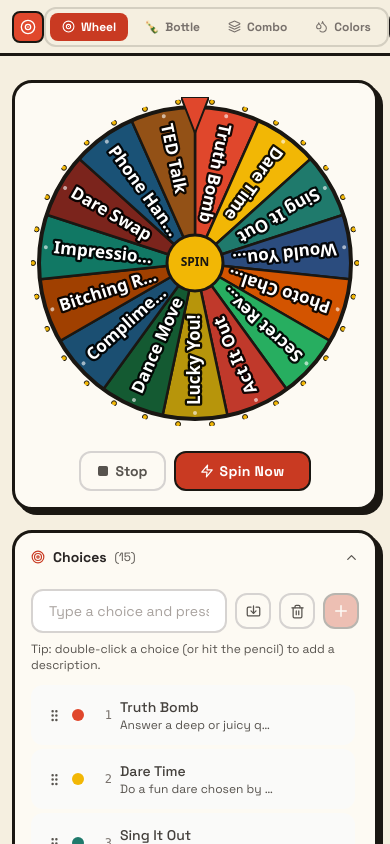
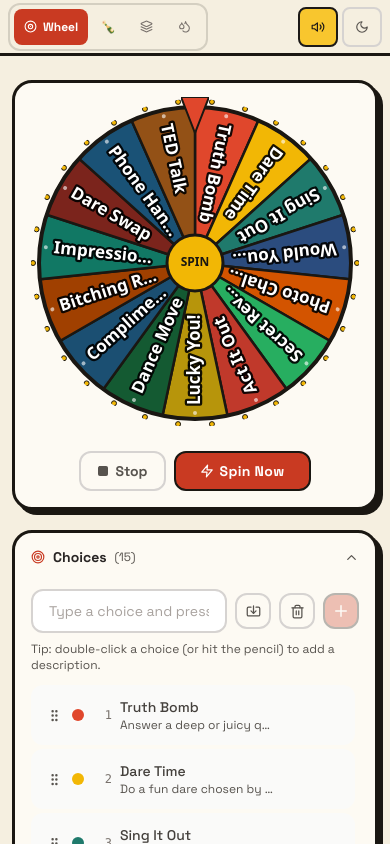
Before and after one commit to princebansal7/Baithak, a React (Vite) app: page / in a window 390 px wide. Shown: the top 844 px of the page. Built offline with nearby package versions, Linux system fonts and the light colour scheme.

Commit message:
mobile responsive

```diff
--- a/src/components/Header.tsx
+++ b/src/components/Header.tsx
@@ -29,14 +29,14 @@ const Header: React.FC<HeaderProps> = ({
   onGameModeChange,
 }) => (
   <header
-    className="fixed top-0 left-0 right-0 z-30 h-14 flex items-center justify-between px-3 md:px-6 border-b-[3px]"
+    className="fixed top-0 left-0 right-0 z-30 h-14 flex items-center justify-between gap-2 px-2 sm:px-3 md:px-6 border-b-[3px]"
     style={{
       background: theme === 'dark' ? '#171310' : '#f5efe0',
       borderColor: theme === 'dark' ? '#4a4033' : '#1a1712',
     }}
   >
     {/* ── Logo ────────────────────────────────────────────────────────── */}
-    <div className="flex items-center gap-2 flex-shrink-0">
+    <div className="hidden sm:flex items-center gap-2 flex-shrink-0">
       <div
         className="w-8 h-8 rounded-lg flex items-center justify-center text-base border-2"
         style={{
@@ -61,7 +61,7 @@ const Header: React.FC<HeaderProps> = ({
 
     {/* ── Game mode tabs (centre) ──────────────────────────────────────── */}
     <div
-      className="flex items-center gap-1 p-1 rounded-xl border-2"
+      className="flex items-center gap-0.5 sm:gap-1 p-1 rounded-xl border-2 min-w-0"
       style={{
         borderColor: theme === 'dark' ? '#4a4033' : 'rgba(26,23,18,0.15)',
       }}
@@ -75,8 +75,9 @@ const Header: React.FC<HeaderProps> = ({
             key={tab.id}
             role="tab"
             aria-selected={active}
+            aria-label={tab.label}
             onClick={() => onGameModeChange(tab.id)}
-            className={`flex items-center gap-1.5 px-3 py-1.5 rounded-lg text-xs font-bold transition-all duration-150 whitespace-nowrap
+            className={`flex items-center justify-center gap-1.5 min-w-[36px] min-h-[36px] px-2.5 sm:px-3 py-1.5 rounded-lg text-xs font-bold transition-all duration-150 whitespace-nowrap
               ${active
                 ? 'bg-crimson-600 text-white'
                 : 'text-stone-500 dark:text-stone-400 hover:text-stone-900 dark:hover:text-mustard-300 hover:bg-black/5 dark:hover:bg-white/5'
@@ -87,7 +88,7 @@ const Header: React.FC<HeaderProps> = ({
               : tab.id === 'combo' ? <Layers size={13} />
               : <span className="text-xs leading-none">🍾</span>}
             <span className="hidden md:inline">{tab.label}</span>
-            <span className="md:hidden">
+            <span className={`md:hidden ${active ? '' : 'hidden sm:inline'}`}>
               {tab.id === 'wheel' ? 'Wheel' : tab.id === 'fluid' ? 'Colors' : tab.id === 'combo' ? 'Combo' : 'Bottle'}
             </span>
           </button>
@@ -96,10 +97,10 @@ const Header: React.FC<HeaderProps> = ({
     </div>
 
     {/* ── Controls ────────────────────────────────────────────────────── */}
-    <div className="flex items-center gap-1.5 flex-shrink-0">
+    <div className="flex items-center gap-1 sm:gap-1.5 flex-shrink-0">
       <button
         onClick={onToggleSound}
-        className={`flex items-center gap-1 px-2.5 py-1.5 rounded-lg text-xs font-semibold border-2 transition-all duration-150 hover:-translate-y-0.5 active:translate-y-0
+        className={`flex items-center justify-center gap-1 min-w-[40px] min-h-[40px] px-2.5 py-1.5 rounded-lg text-xs font-semibold border-2 transition-all duration-150 sm:hover:-translate-y-0.5 active:translate-y-0
           ${soundEnabled
             ? 'bg-mustard-400 border-stone-900 dark:border-stone-100 text-stone-900'
             : 'bg-transparent border-stone-300 dark:border-stone-600 text-stone-600 dark:text-stone-400 hover:text-stone-600 dark:hover:text-stone-300'
@@ -113,7 +114,7 @@ const Header: React.FC<HeaderProps> = ({
 
       <button
         onClick={onToggleTheme}
-        className="flex items-center gap-1 px-2.5 py-1.5 rounded-lg text-xs font-semibold border-2 border-stone-300 dark:border-stone-600 text-stone-600 dark:text-stone-300 hover:border-stone-900 dark:hover:border-stone-100 hover:text-stone-900 dark:hover:text-white transition-all duration-150 hover:-translate-y-0.5 active:translate-y-0"
+        className="flex items-center justify-center gap-1 min-w-[40px] min-h-[40px] px-2.5 py-1.5 rounded-lg text-xs font-semibold border-2 border-stone-300 dark:border-stone-600 text-stone-600 dark:text-stone-300 hover:border-stone-900 dark:hover:border-stone-100 hover:text-stone-900 dark:hover:text-white transition-all duration-150 sm:hover:-translate-y-0.5 active:translate-y-0"
         aria-label={theme === 'dark' ? 'Switch to light mode' : 'Switch to dark mode'}
         title={theme === 'dark' ? 'Light mode' : 'Dark mode'}
       >
```
